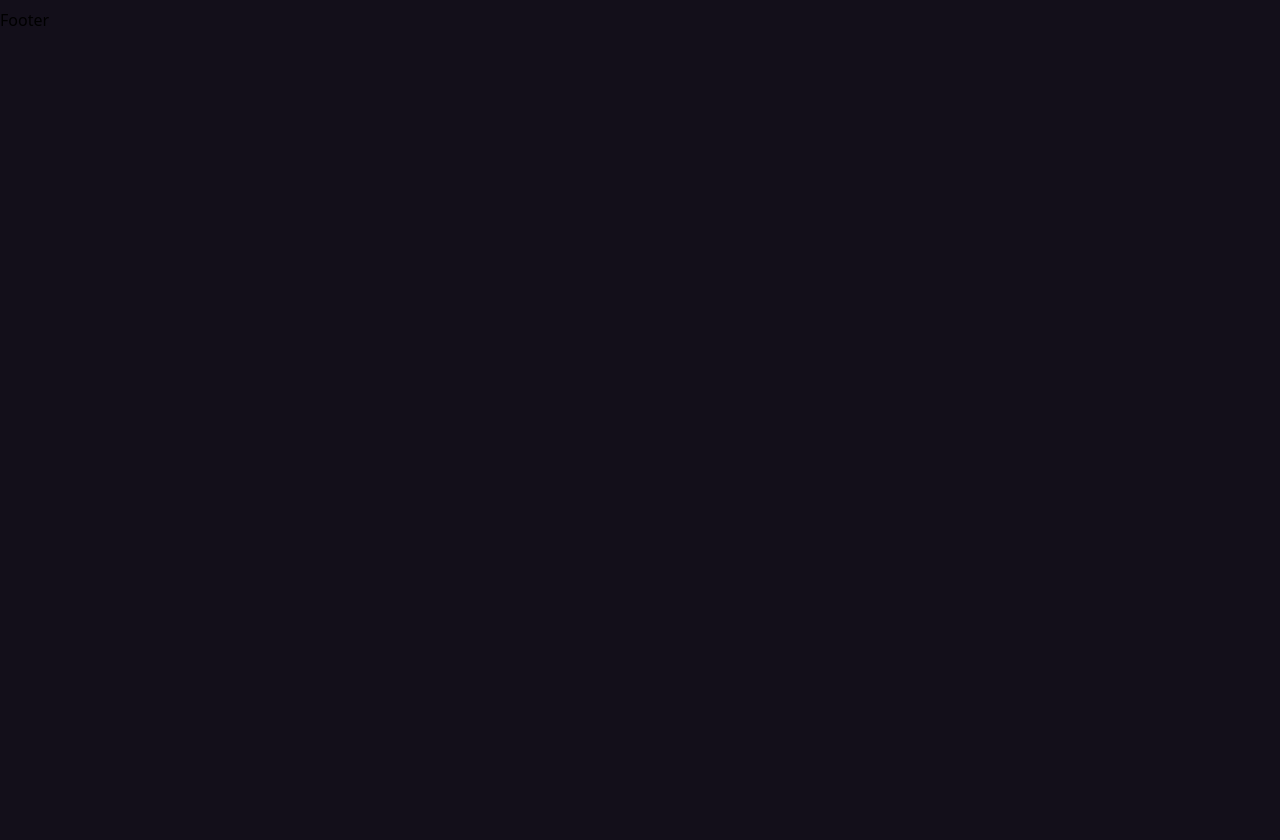
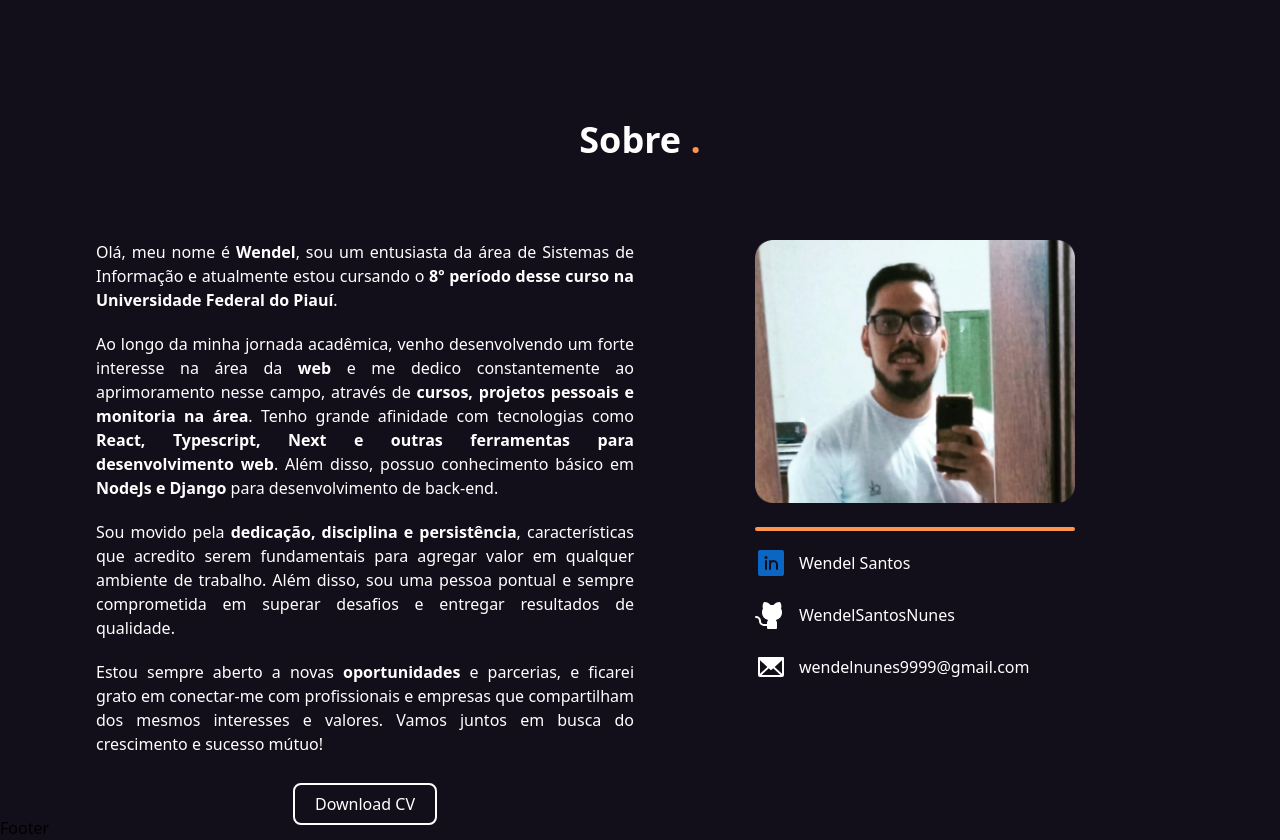
Before and after one commit to WendelSantosNunes/portfolio-v2, a React (Vite) app: page / in a window 1280 px wide. Shown: the part 456-1296 px from the top of the page. Before the commit the page ends 800 px from the top, so only its background shows below. Built offline with nearby package versions, Linux system fonts and the light colour scheme.

Commit message:
:sparkles: feat: Adding component about on home page

```diff
--- /dev/null
+++ b/src/view/components/About/index.tsx
@@ -0,0 +1,112 @@
+import imgPerfil from "../../../assets/perfil.png";
+import { GithubLogo, LinkedinLogo, Envelope } from "@phosphor-icons/react";
+
+export function About() {
+   return (
+      <div className="mt-28 text-white px-4 " id="secao1">
+         <h1 className="text-center text-4xl max-sm:text-3xl font-bold">
+            Sobre <span className="text-color-tertiary">.</span>
+         </h1>
+         <div className="flex mt-20 justify-between max-md:flex-wrap-reverse max-md:justify-center">
+            <div className="w-about-text text-justify max-md:mt-4">
+               <p className="mb-5">
+                  Olá, meu nome é <strong>Wendel</strong>, sou um entusiasta da
+                  área de Sistemas de Informação e atualmente estou cursando o{" "}
+                  <strong>
+                     8º período desse curso na Universidade Federal do Piauí
+                  </strong>
+                  .
+               </p>
+
+               <p className="mb-5">
+                  Ao longo da minha jornada acadêmica, venho desenvolvendo um
+                  forte interesse na área da <strong>web</strong> e me dedico
+                  constantemente ao aprimoramento nesse campo, através de{" "}
+                  <strong>cursos, projetos pessoais e monitoria na área</strong>
+                  . Tenho grande afinidade com tecnologias como{" "}
+                  <strong>
+                     React, Typescript, Next e outras ferramentas para
+                     desenvolvimento web
+                  </strong>
+                  . Além disso, possuo conhecimento básico em{" "}
+                  <strong>NodeJs e Django</strong> para desenvolvimento de
+                  back-end.
+               </p>
+
+               <p className="mb-5">
+                  Sou movido pela{" "}
+                  <strong>dedicação, disciplina e persistência</strong>,
+                  características que acredito serem fundamentais para agregar
+                  valor em qualquer ambiente de trabalho. Além disso, sou uma
+                  pessoa pontual e sempre comprometida em superar desafios e
+                  entregar resultados de qualidade.
+               </p>
+
+               <p className="mb-9">
+                  Estou sempre aberto a novas <strong>oportunidades</strong> e
+                  parcerias, e ficarei grato em conectar-me com profissionais e
+                  empresas que compartilham dos mesmos interesses e valores.
+                  Vamos juntos em busca do crescimento e sucesso mútuo!
+               </p>
+
+               <div className="curriculum text-center">
+                  <a
+                     href="https://drive.google.com/file/d/1xAwYAQzy4oOWxfj1WpeQha8yEO5Ia1-r/view?usp=share_link"
+                     target="_blank"
+                     rel="noreferrer"
+                     className="border-2 border-white py-2 px-5 rounded-lg hover:bg-white hover:text-black"
+                  >
+                     Download CV
+                  </a>
+               </div>
+            </div>
+            <div className="w-about-text flex flex-col items-center ml-3">
+               <div className="relative w-min-content before:h-1 before:absolute before:bottom-[-28px] before:right-0 before:origin-left before:w-full before:left-0 before:bg-color-tertiary before:rounded-2xl mb-6">
+                  <img src={imgPerfil} alt="Minha foto" className="w-80" />
+               </div>
+
+               <div className="w-80 max-md:flex max-md:justify-center">
+                  <a
+                     href="https://www.linkedin.com/in/wendel-nunes1/"
+                     target="_blank"
+                     rel="noreferrer"
+                     className="flex items-center mt-5"
+                  >
+                     <LinkedinLogo
+                        size={32}
+                        weight="fill"
+                        className="mr-3 max-md:mr-5"
+                        color="#0A66C2"
+                     />
+                     <p className="max-md:hidden">Wendel Santos</p>
+                  </a>
+
+                  <a
+                     href="https://github.com/WendelSantosNunes"
+                     target="_blank"
+                     rel="noreferrer"
+                     className="flex items-center mt-5"
+                  >
+                     <GithubLogo
+                        size={32}
+                        weight="fill"
+                        className="mr-3 max-md:mr-5"
+                     />
+                     <p className="max-md:hidden">WendelSantosNunes</p>
+                  </a>
+
+                  <a
+                     href="https://github.com/WendelSantosNunes"
+                     target="_blank"
+                     rel="noreferrer"
+                     className="flex items-center mt-5"
+                  >
+                     <Envelope size={32} weight="fill" className="mr-3" />
+                     <p className="max-md:hidden">wendelnunes9999@gmail.com</p>
+                  </a>
+               </div>
+            </div>
+         </div>
+      </div>
+   );
+}
--- a/src/view/components/Presentation/index.tsx
+++ b/src/view/components/Presentation/index.tsx
@@ -18,12 +18,7 @@ export function Presentation() {
                   rel="noreferrer"
                   className="flex items-center border-2 py-2 px-5 rounded-lg border-color-border-1 hover:bg-color-border-1"
                >
-                  <LinkedinLogo
-                     size={32}
-                     weight="fill"
-                     // color="#fff"
-                     // className="absolute top-4 right-4 origin-center rotate-180 transition-all duration-500 cursor-pointer"
-                  />
+                  <LinkedinLogo size={32} weight="fill" />
                   <p>Linkedin</p>
                </a>
                <a
@@ -32,12 +27,7 @@ export function Presentation() {
                   rel="noreferrer"
                   className="flex items-center border-2 py-2 px-5 rounded-lg border-white hover:bg-white hover:text-black"
                >
-                  <GithubLogo
-                     size={32}
-                     weight="fill"
-                     // color="#fff"
-                     // className="absolute top-4 right-4 origin-center rotate-180 transition-all duration-500 cursor-pointer"
-                  />
+                  <GithubLogo size={32} weight="fill" />
                   <p>GitHub</p>
                </a>
             </div>
--- a/src/view/pages/Home/index.tsx
+++ b/src/view/pages/Home/index.tsx
@@ -1,9 +1,11 @@
+import { About } from "../../components/About";
 import { Presentation } from "../../components/Presentation";
 
 export function Home() {
    return (
       <div className="max-w-tela w-full h-full m-auto">
          <Presentation />
+         <About />
       </div>
    );
 }
--- a/tailwind.config.js
+++ b/tailwind.config.js
@@ -12,6 +12,7 @@ export default {
       width: {
          '128': '42rem',
          'presetation': '57.25rem',
+         'about-text': '34rem'
       },
       maxWidth:{
          'tela': '70rem',
```
Also changed, not shown: src/assets/perfil.png (added).
